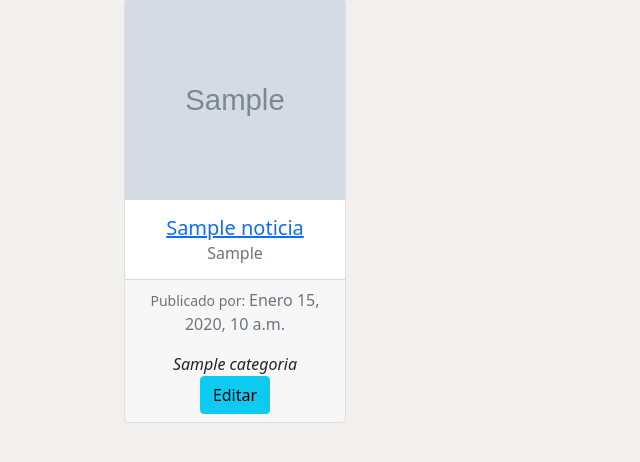
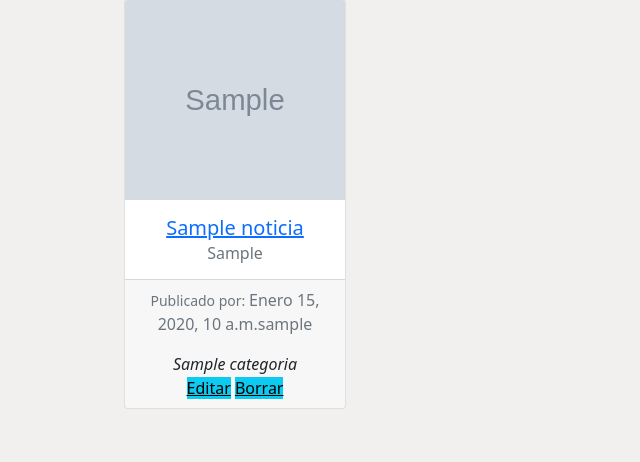
Before and after one commit to ncicka/wanoma, a Django app: page /Noticias/ in a window 1280 px wide. Shown: the part 208-670 px from the top of the page, without its empty margins (0-640 px from the left). Run offline with Django 3.2, Linux system fonts and the light colour scheme; a user stored in the database is signed in; tables that the repository leaves empty hold one stand-in row (values such as "Sample post"); grey boxes marked "Sample" are stand-in pictures; some libraries are stand-ins or nearby versions.

Commit message:
Borrar noticia y comentario

```diff
--- a/apps/noticias/urls.py
+++ b/apps/noticias/urls.py
@@ -11,10 +11,12 @@ urlpatterns = [
 	path('Detalle/<int:pk>', views.Detalle_Noticias, name = 'detalle'),
 
 	path('Comentario/', views.Comentar_Noticia, name = 'comentar'),
+ 	path('Noticia/<int:noticia_pk>/comentario/<int:pk>/borrar/', views.Borrar_Comentario.as_view(), name='borrarcomentario'),
 
 	path('Editar/<int:pk>', views.Editar_Noticia.as_view(), name = 'editar'),
 
- 	path('Agregar', views.Agregar_Noticia.as_view(), name = 'agregar'),
+ 	path('Agregar/', views.Agregar_Noticia.as_view(), name = 'agregar'),
+  	path('Borrar/<int:pk>', views.Borrar_Noticia.as_view(), name = 'borrar'),
 
   	path('Categoria/', views.Listar_Categoria.as_view(), name = 'categoria'),
    	path('Categoria/Agregar', views.Agregar_Categoria.as_view(), name = 'agregarcategoria'),
--- a/apps/noticias/views.py
+++ b/apps/noticias/views.py
@@ -1,5 +1,4 @@
-from django.db.models.query import QuerySet
-from django.shortcuts import render, redirect
+from django.shortcuts import render, redirect, get_object_or_404
 
 from django.contrib.auth.decorators import login_required
 
@@ -118,7 +117,10 @@ class Editar_Noticia(UpdateView):
 		context['titulo']='EDITAR LA NOTICIA'
 		return context
 
-
+class Borrar_Noticia(DeleteView):
+	model = Noticia
+	template_name='noticias/confirmar_borrar.html'
+	success_url = reverse_lazy('noticias:listar')
  ## Vistas de Categorias
 
 class Listar_Categoria(ListView):
@@ -160,6 +162,16 @@ class Borrar_Categoria(DeleteView):
 	template_name='noticias/categoria_confirmar_borrar.html'
 	success_url = reverse_lazy('noticias:categoria')
 
+# Vistas de Comentario
+class Borrar_Comentario(DeleteView):
+	model = Comentario
+	template_name='noticias/comentario_confirmar_borrar.html'
+
+	def post(self, request, pk, noticia_pk):
+		comentario = get_object_or_404(Comentario, pk=pk, noticia_id=noticia_pk)
+		comentario.delete()
+		return redirect('noticias:detalle', pk=noticia_pk)
+
 #{'nombre':'name', 'apellido':'last name', 'edad':23}
 #EN EL TEMPLATE SE RECIBE UNA VARIABLE SEPARADA POR CADA CLAVE VALOR
 # nombre
--- a/apps/usuarios/forms.py
+++ b/apps/usuarios/forms.py
@@ -11,6 +11,7 @@ class RegistroForm(UserCreationForm):
         label='Contraseña', widget=forms.PasswordInput, required=True)
     password2 = forms.CharField(
         label='Confirmar Contraseña', widget=forms.PasswordInput, required=True)
+    username=forms.CharField(label='Nombre usuario', required=True)
 
     class Meta:
         model = Usuario
--- a/templates/noticias/categoria_confirmar_borrar.html
+++ b/templates/noticias/comentario_confirmar_borrar.html
@@ -1,5 +1,5 @@
 <form method="post">{% csrf_token %}
-    <p>Esta seguro de borrar la categoria "{{ object }}"?</p>
+    <p>Esta seguro de borrar el comentario "{{ object }}"?</p>
     {{ form }}
     <input type="submit" value="Confirmar">
 </form>
--- /dev/null
+++ b/templates/noticias/confirmar_borrar.html
@@ -0,0 +1,5 @@
+<form method="post">{% csrf_token %}
+    <p>Esta seguro de borrar la noticia "{{ object }}"?</p>
+    {{ form }}
+    <input type="submit" value="Confirmar">
+</form>
--- a/templates/noticias/detalle.html
+++ b/templates/noticias/detalle.html
@@ -19,13 +19,13 @@
 		<form method="POST" action="{% url 'noticias:comentar' %}">{% csrf_token %}
 			<textarea name="comentario" maxlength="1500"> </textarea>
 			<input type="text" name="id_noticia" value="{{noticia.pk}}" hidden="">
-			<input type="submit" value="GUARDAR">
+			<input type="submit" value="Comentar">
 		</form>
 		<br><br><br>
 		<h3>COMENTARIOS</h3>
 		{% for com in comentarios %}
-		{% if user == com.usuario %}
-			<a href="">borrar</a>
+		{% if user == com.usuario or user.is_superuser%}
+			<a href="{% url 'noticias:borrarcomentario' noticia_pk=noticia.pk pk=com.pk %}">borrar</a>
 		{% endif %}
 		<strong>FECHA:{{com.fecha}}</strong><br>
 		<strong>USUARIO:{{com.usuario}}</strong><br>
--- a/templates/noticias/editar_agregar.html
+++ b/templates/noticias/editar_agregar.html
@@ -25,10 +25,11 @@
 				{{ form.categoria_noticia }}
 				</div>
 				<div class="col-md6">
-					{% if perms.noticia.add_categoria %}
+					{% if perms.noticia.add_noticia %}
 						<a href="{% url 'noticias:agregarcategoria' %}">Agregar Categoria</a>
 					{% endif %}
 				</div>
+
 			</div>
 			<br>
 			<div class="col-md-12 form-group">
--- a/templates/noticias/listar.html
+++ b/templates/noticias/listar.html
@@ -12,7 +12,7 @@
 			<a href="?id={{cat.pk}}"> {{cat.nombre}} </a>
 		{% endfor %}
 
-		{% if perms.noticia.add_noticia %}
+		{% if user.is_authenticated %}
 			<a class="button primary-button" href="{% url 'noticias:agregar' %}">Agregar Noticia</a>
 		{% endif %}
 
@@ -40,11 +40,16 @@
 						<div class="d-flex justify-content-around">
 							<p class="text-muted fw-light" >
 								<small class="text-muted">Publicado por: </small>
-								{{noti.fecha}}
+								{{noti.fecha}}{{noti.autor}}
 							</p>
 						</div>
 						<div><cite title="Categoría">{{noti.categoria_noticia}}</cite></div>
-						<div> <a class="btn btn-info" href="{% url 'noticias:editar' noti.pk %}">Editar</a>
+						{% if perms.noticia.update_noticia and user == noti.autor%}
+						<div> <a class="button btn-info" href="{% url 'noticias:editar' noti.pk %}">Editar</a>
+						{% endif %}
+						{% if perms.noticia.delete_noticia and user == noti.autor%}
+							<a class="button btn-info" href="{% url 'noticias:borrar' noti.pk %}">Borrar</a>
+						{% endif %}
 						 </div>
 					</div>
 				</div>
--- a/templates/usuarios/registro.html
+++ b/templates/usuarios/registro.html
@@ -7,10 +7,10 @@
   <div class="container">
     <div class="row mt-3">
       <div class="col-md-9 mx-auto mb-5">
-        <form action="" method="post">{% csrf_token %}
+        <form action="" method="POST">{% csrf_token %}
          <h3 class="mb-4">Registro</h3>
           {{form.as_p}}
-          <p><input type="submit" class="btn btn-primary btn-block" value="Confirmar"></p>
+          <p><input type="submit" class="btn btn-primary btn-block" value="Guardar"></p>
         </form>
       </div>
     </div>
```
Also changed, not shown: 1 other file.
